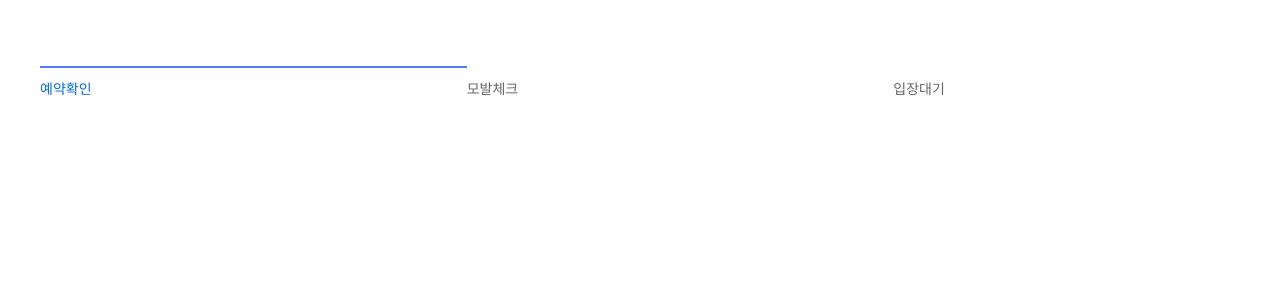
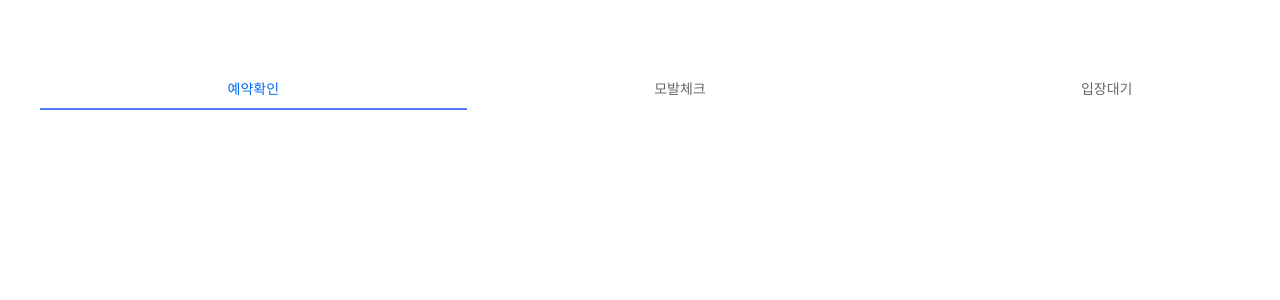
Before and after one commit to DaeHyunHwang/newTorsoProject, a React (Create React App) app: page / in a window 1280 px wide. Shown: the top 300 px of the page. Built offline with nearby package versions, Linux system fonts and the light colour scheme.

Commit message:
Update App.css

```diff
--- a/src/App.css
+++ b/src/App.css
@@ -52,7 +52,7 @@
 }
 
 .tab_typeL .tabList li.on{
-  border-top: 2px solid #507aff;
+  border-bottom: 2px solid #507aff;
   color: #026bee;
   font-weight: 500;
 }
@@ -78,7 +78,7 @@
   height: 40px;
   color: #666;
   font-size: 0.875rem;
-  text-algin: center;
+  text-align: center;
   vertical-align: middle;
 }
 
```
